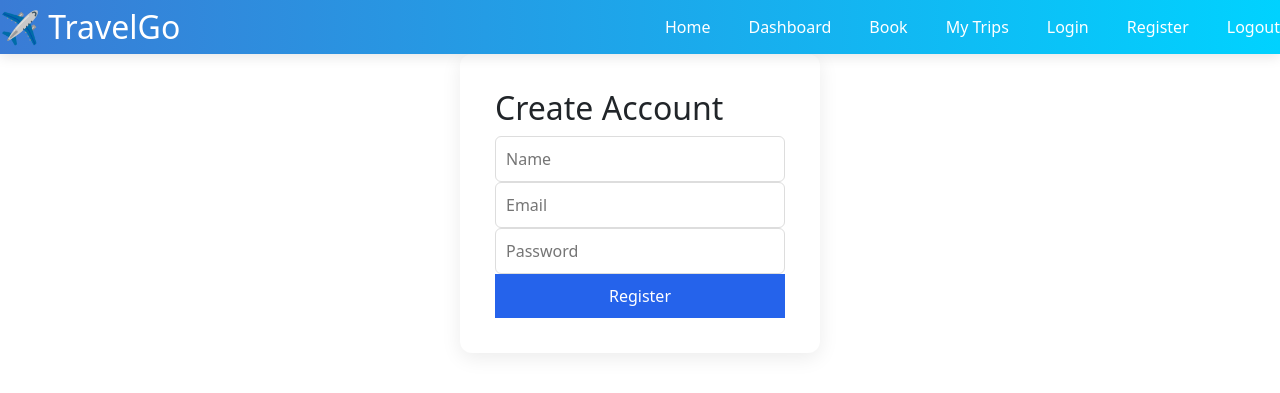
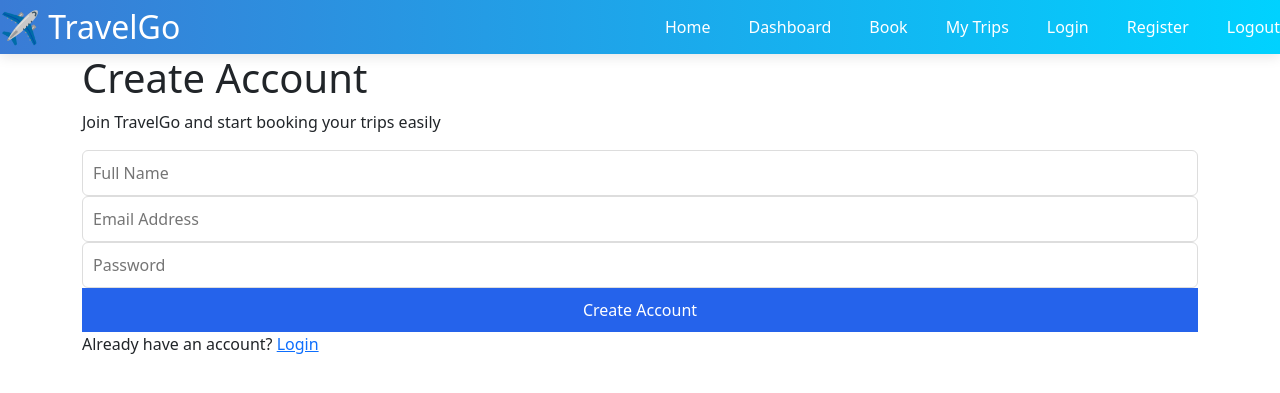
Before and after one commit to pavankalyan65/TravelGo, a Flask app: page /register in a window 1280 px wide. Shown: the top 393 px of the page. Run offline with Flask 3, Linux system fonts and the light colour scheme.

Commit message:
Update register.html

```diff
--- a/TravelGo-main/TravelGo-main/templates/register.html
+++ b/TravelGo-main/TravelGo-main/templates/register.html
@@ -2,22 +2,35 @@
 
 {% block content %}
 
-<div class="form-box">
+<section class="auth-section">
 
-<h2>Create Account</h2>
+<div class="auth-card">
+
+<h1>Create Account</h1>
+
+<p class="auth-subtitle">
+Join TravelGo and start booking your trips easily
+</p>
 
 <form method="POST">
 
-<input type="text" name="name" placeholder="Name">
+<input type="text" name="name" placeholder="Full Name" required>
 
-<input type="email" name="email" placeholder="Email">
+<input type="email" name="email" placeholder="Email Address" required>
 
-<input type="password" name="password" placeholder="Password">
+<input type="password" name="password" placeholder="Password" required>
 
-<button>Register</button>
+<button type="submit">Create Account</button>
 
 </form>
 
+<p class="auth-footer">
+Already have an account?
+<a href="/login">Login</a>
+</p>
+
 </div>
 
+</section>
+
 {% endblock %}
```
